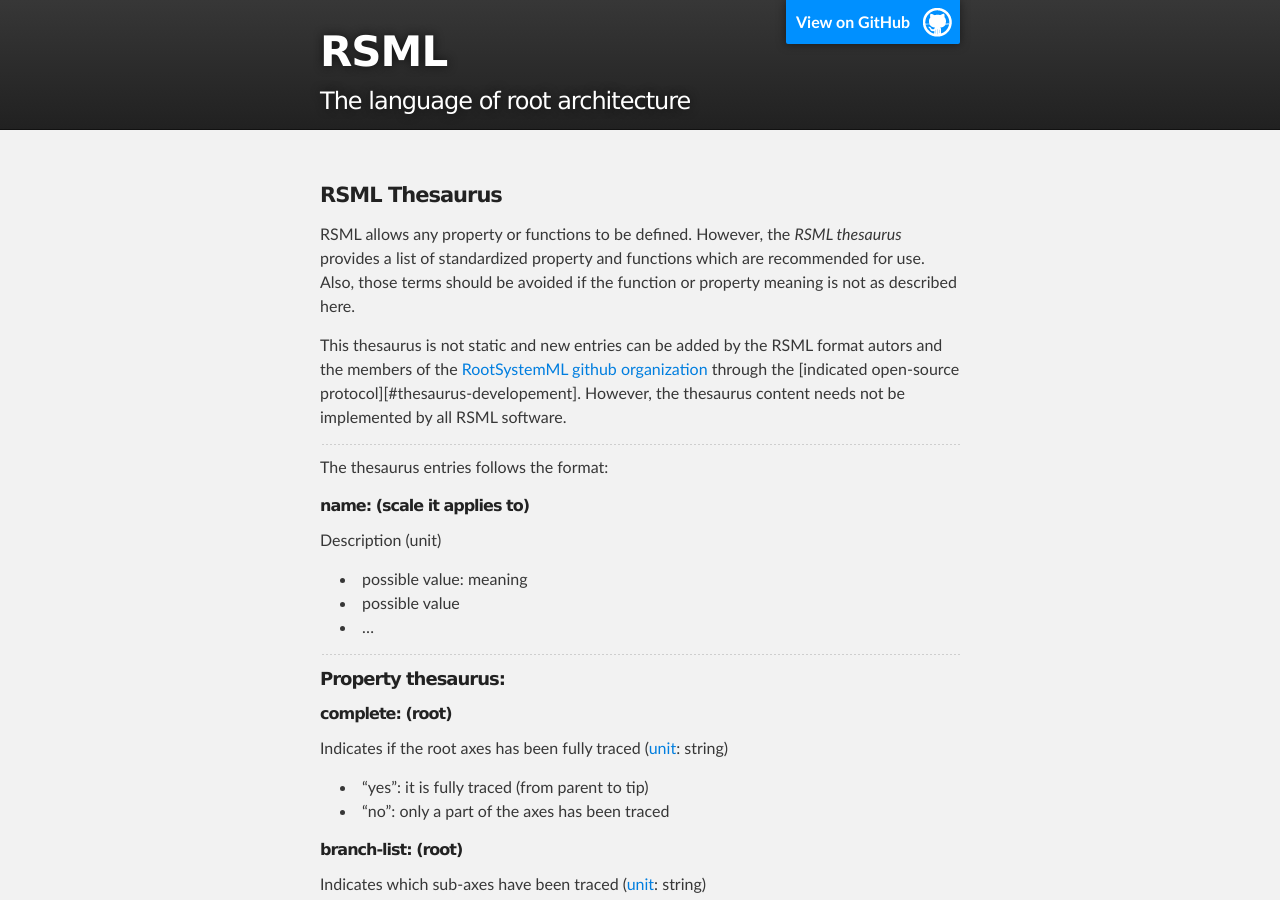
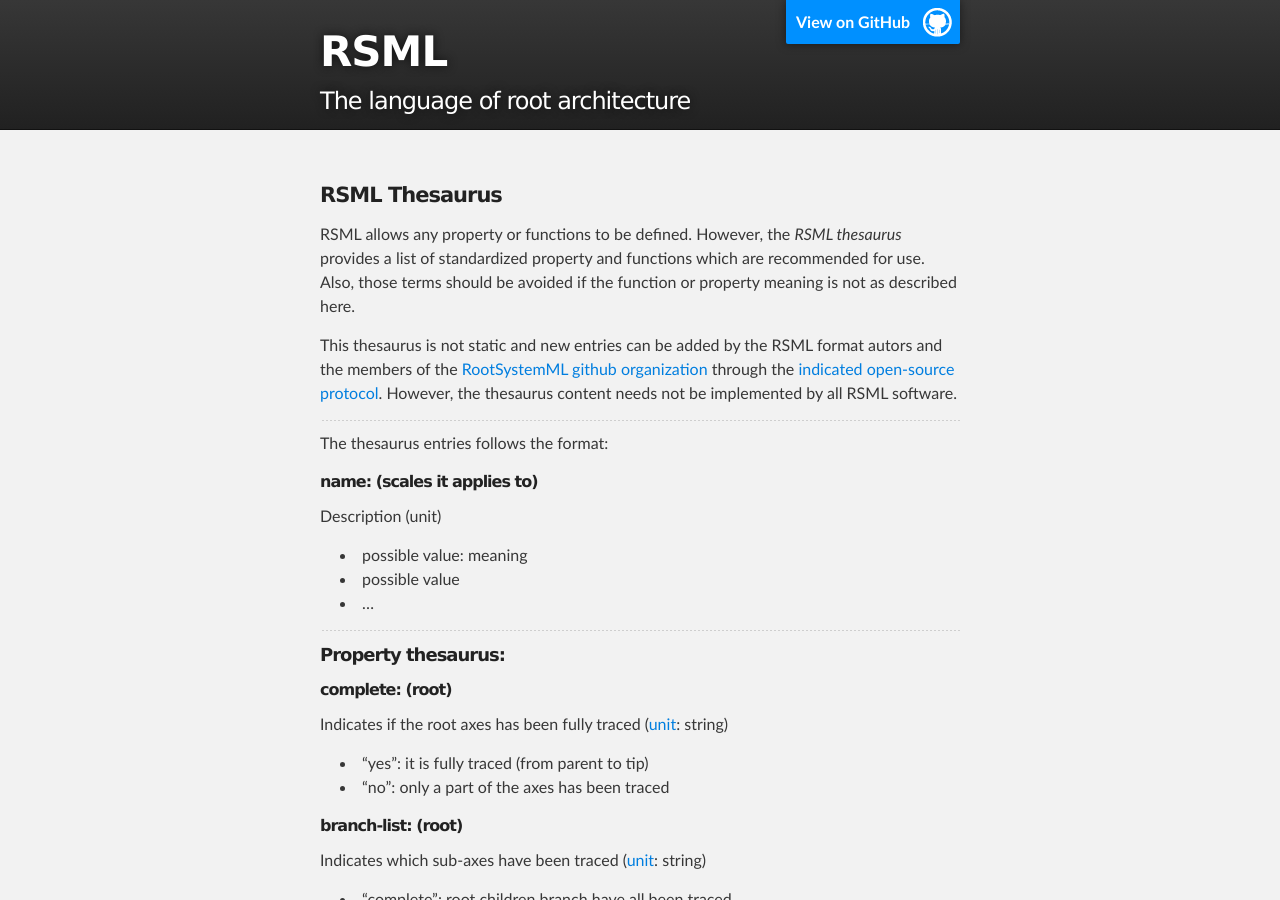
Before and after one commit to RootSystemML/RootSystemML.github.io, a Jekyll site: the page built from format/thesaurus.md, in a window 1280 px wide and 900 px high. Built offline with Jekyll 4.4.1, drawn with Linux system fonts in a browser that asks for light colours; some of the changed lines change nothing that is shown; some of the changed text lies outside the part shown.

Commit message:
thesaurus development protocol

```diff
--- a/format/thesaurus.md
+++ b/format/thesaurus.md
@@ -8,12 +8,16 @@
 
 RSML allows any property or functions to be defined. However, the *RSML thesaurus* provides a list of standardized property and functions which are recommended for use. Also, those terms should be avoided if the function or property meaning is not as described here.
 
-This thesaurus is not static and new entries can be added by the RSML format autors and the members of the [RootSystemML github organization][RSML org] through the [indicated open-source protocol][#thesaurus-developement]. However, the thesaurus content needs not be implemented by all RSML software.
+This thesaurus is not static and new entries can be added by the RSML format autors and the members of the [RootSystemML github organization][RSML org] through the [indicated open-source protocol][new-entries]. However, the thesaurus content needs not be implemented by all RSML software.
+
+
+[new-entries]: #adding-new-entry-to-the-thesaurus
+
 
 ________
 The thesaurus entries follows the format:
 
-######name: (scale it applies to)
+######name: (scales it applies to)
 Description (unit)
 
  - possible value: meaning
@@ -21,6 +25,8 @@
  - ...
 
 ________
+
+
 
 #####Property thesaurus:
 
@@ -66,6 +72,8 @@
  - software-confidence: (at scene, plant or root)
  - A value in [0,1]: trust in the tracing, 1 is highest trust
 
+
+
 #####Function thesaurus:
 
 ######confidence:
@@ -73,9 +81,9 @@
 
  - A values in \[0,1\]: (1 highest trust) for all node of the polyline
 
-[unit]: units
 
-#####Thesaurus Developement
+
+#####Adding new entry to the Thesaurus
 
 The thesaurus main text is (currently) this page. In order to add an entry, the two methods can be followed depending on the membership.
 
@@ -84,7 +92,7 @@
 For the others:
 
  1. Fork of the [RSML website source][RSML_site_git]
- 2. Make the asked addition in `format/thesurus.md`
+ 2. Make the asked addition in `format/thesaurus.md`
  3. Make pull request to merge the fork content describing its use and scope
 
 In both cases:
@@ -93,5 +101,7 @@
  - before acceptence, the members should inform all the RSML authors and let sufficient time for all to answer
 
 
+
+[unit]: units
 [RSML org]: https://github.com/RootSystemML
 [RSML_site_git]: https://github.com/RootSystemML/RootSystemML.github.io
```
